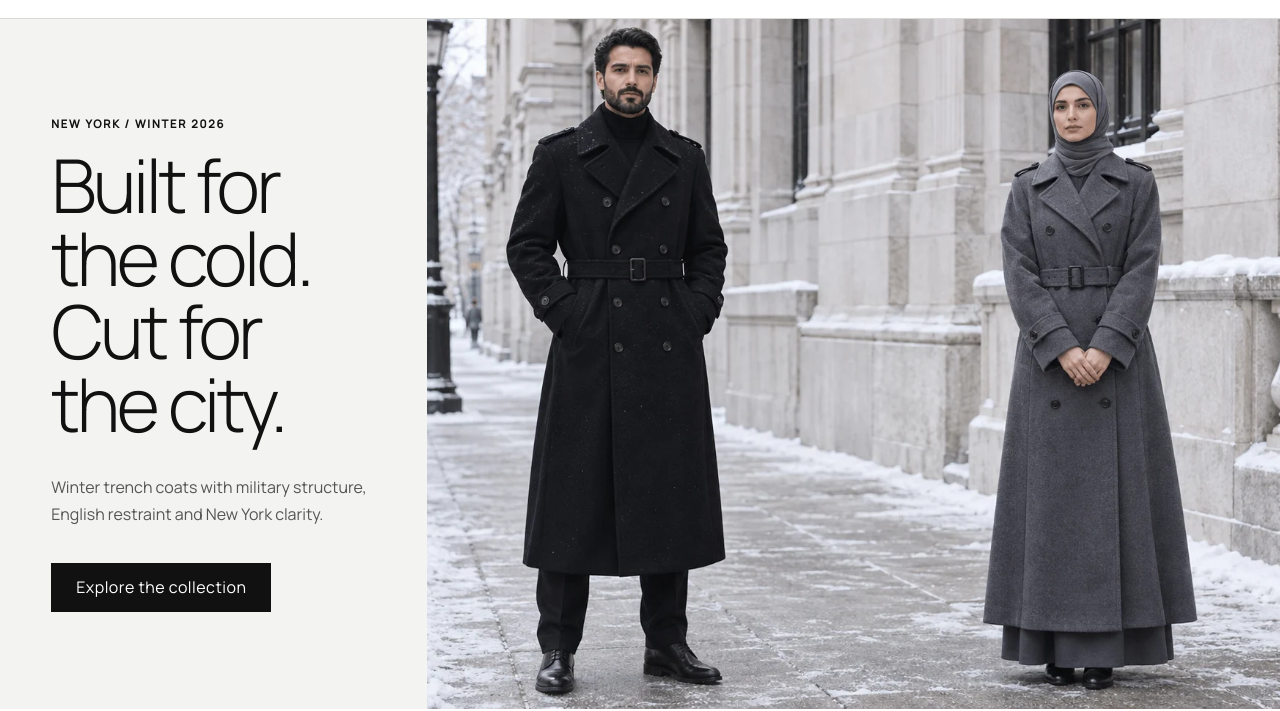
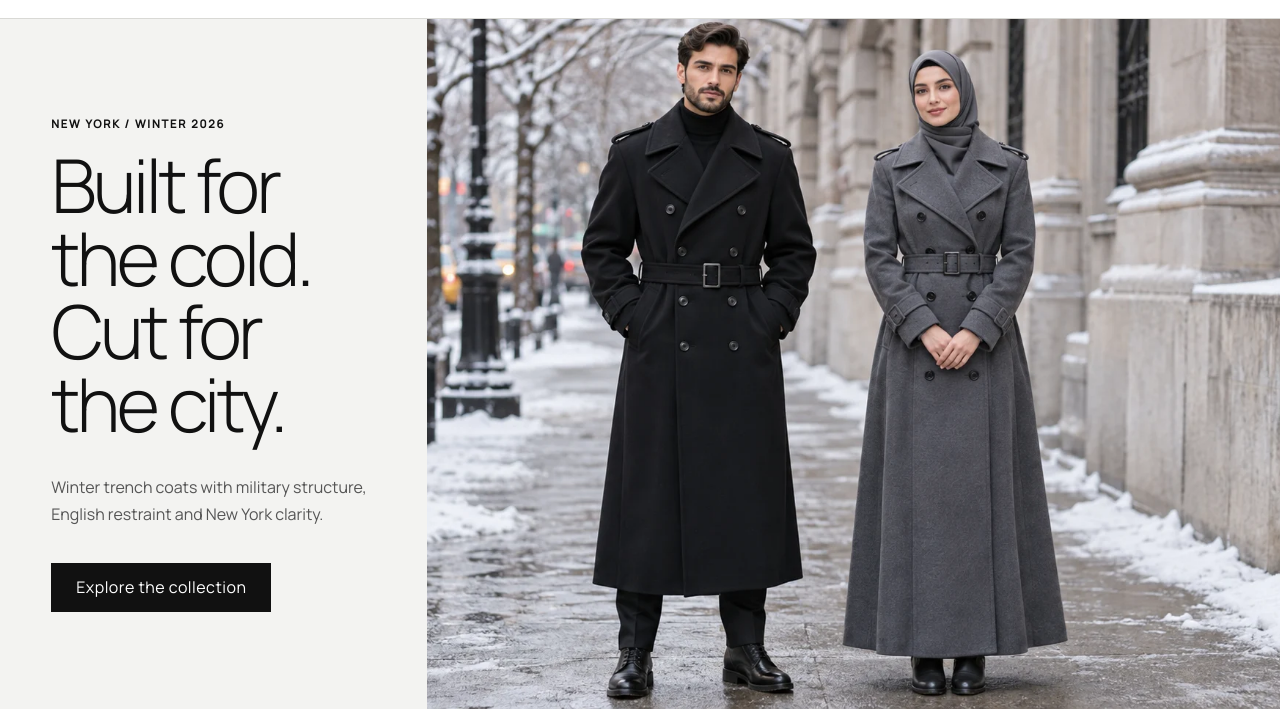
Before and after one commit to dolinsk-15/irtur.com, a plain HTML site: page index.html in a window 1280 px wide. Shown: the part 91-802 px from the top of the page. Drawn offline with Linux system fonts and the light colour scheme.

Commit message:
Show full-length pair closer in hero

```diff
--- a/index.html
+++ b/index.html
@@ -36,7 +36,10 @@
           <a class="button button-dark" href="#collection">Explore the collection</a>
         </div>
         <div class="hero-image hero-image-pair">
-          <img src="assets/hero-pair-v2.webp" alt="Man in a black winter trench and modestly dressed woman in a gray winter trench standing separately in snowy New York" />
+          <picture>
+            <source media="(max-width: 680px)" srcset="assets/hero-pair-fullbody-mobile-v4.webp" />
+            <img src="assets/hero-pair-fullbody-desktop-v4.webp" alt="Full-length view of a man in a black winter trench and modestly dressed woman in a gray winter trench standing close but not touching in snowy New York" />
+          </picture>
         </div>
       </section>
 
--- a/styles.css
+++ b/styles.css
@@ -27,6 +27,7 @@ h1 { font-size:clamp(3rem,5.8vw,6.7rem); }
 h2 { font-size:clamp(2.4rem,4.4vw,5.1rem); }
 .hero-intro { max-width:450px; margin:34px 0; color:#555; line-height:1.7; }
 .hero-image { min-height:680px; overflow:hidden; }
+.hero-image picture { display:block; width:100%; height:100%; }
 .hero-image img { height:100%; object-fit:cover; }
 .hero-image-pair { min-width:0; }
 .button { min-height:49px; display:inline-flex; align-items:center; justify-content:center; padding:0 24px; border:1px solid var(--ink); cursor:pointer; letter-spacing:.03em; transition:.2s ease; }
@@ -81,5 +82,5 @@ dialog { border:0; padding:0; max-width:none; }.product-dialog { width:min(1050p
 .sizes { display:flex; gap:8px; margin-bottom:25px; }.size { width:45px; height:45px; background:#fff; border:1px solid var(--line); cursor:pointer; }.size.selected { border-color:#111; background:#111; color:#fff; }
 .checkout-dialog { width:min(560px,92vw); padding:55px; }.checkout-form { display:flex; flex-direction:column; }.checkout-form h2,.checkout-success h2 { font-size:3rem; }.checkout-form>p:not(.eyebrow),.checkout-success p { color:var(--muted); line-height:1.6; }.checkout-form label { font-size:.76rem; margin-top:18px; }.checkout-form input { display:block; width:100%; border:0; border-bottom:1px solid #aaa; padding:10px 0; outline:none; }.checkout-form input:focus { border-color:#111; }.checkout-form .button { margin-top:30px; }.form-note { font-size:.72rem; text-align:center; }.checkout-success { text-align:center; padding:35px 0; }
 @media (max-width:980px) { .hero { grid-template-columns:1fr; }.hero-copy { grid-column:1; min-height:520px; }.hero-image { min-height:0; aspect-ratio:16/9; }.product-grid { grid-template-columns:repeat(2,1fr); }.craft { grid-template-columns:1fr; }.craft-copy { min-height:660px; } }
-@media (max-width:680px) { .announcement { font-size:.6rem; }.site-header { height:68px; grid-template-columns:1fr auto; padding:0 18px; }.site-header nav { display:none; }.brand { font-size:1rem; }.hero { display:block; min-height:0; }.hero-copy { min-height:590px; padding:75px 24px; }.hero-image { min-height:0; aspect-ratio:16/9; }.intro { align-items:flex-start; flex-direction:column; padding:45px 22px; }.collection { padding:80px 16px; }.section-heading { align-items:flex-start; flex-direction:column; gap:30px; }.product-grid { grid-template-columns:1fr 1fr; gap:38px 8px; }.product-info { display:block; }.product-info h3 { font-size:.83rem; }.product-info p,.product-info strong { display:block; margin-top:5px; font-size:.72rem; }.craft-copy { padding:90px 24px; }.service { padding:100px 24px; } footer { grid-template-columns:1fr 1fr; padding:55px 20px 30px; }.footer-brand { grid-column:1/-1; }.product-detail { grid-template-columns:1fr; max-height:90vh; overflow:auto; }.product-detail>img { height:54vh; }.product-detail-copy { padding:35px 24px; }.checkout-dialog { padding:45px 24px; }.checkout-form h2 { font-size:2.4rem; } }
+@media (max-width:680px) { .announcement { font-size:.6rem; }.site-header { height:68px; grid-template-columns:1fr auto; padding:0 18px; }.site-header nav { display:none; }.brand { font-size:1rem; }.hero { display:block; min-height:0; }.hero-copy { min-height:440px; padding:70px 24px 55px; }.hero-image { min-height:0; aspect-ratio:2/3; }.intro { align-items:flex-start; flex-direction:column; padding:45px 22px; }.collection { padding:80px 16px; }.section-heading { align-items:flex-start; flex-direction:column; gap:30px; }.product-grid { grid-template-columns:1fr 1fr; gap:38px 8px; }.product-info { display:block; }.product-info h3 { font-size:.83rem; }.product-info p,.product-info strong { display:block; margin-top:5px; font-size:.72rem; }.craft-copy { padding:90px 24px; }.service { padding:100px 24px; } footer { grid-template-columns:1fr 1fr; padding:55px 20px 30px; }.footer-brand { grid-column:1/-1; }.product-detail { grid-template-columns:1fr; max-height:90vh; overflow:auto; }.product-detail>img { height:54vh; }.product-detail-copy { padding:35px 24px; }.checkout-dialog { padding:45px 24px; }.checkout-form h2 { font-size:2.4rem; } }
 @media (prefers-reduced-motion:reduce) { * { scroll-behavior:auto!important; transition:none!important; } }
```
Also changed, not shown: assets/hero-pair-fullbody-desktop-v4.webp (added), assets/hero-pair-fullbody-mobile-v4.webp (added).
